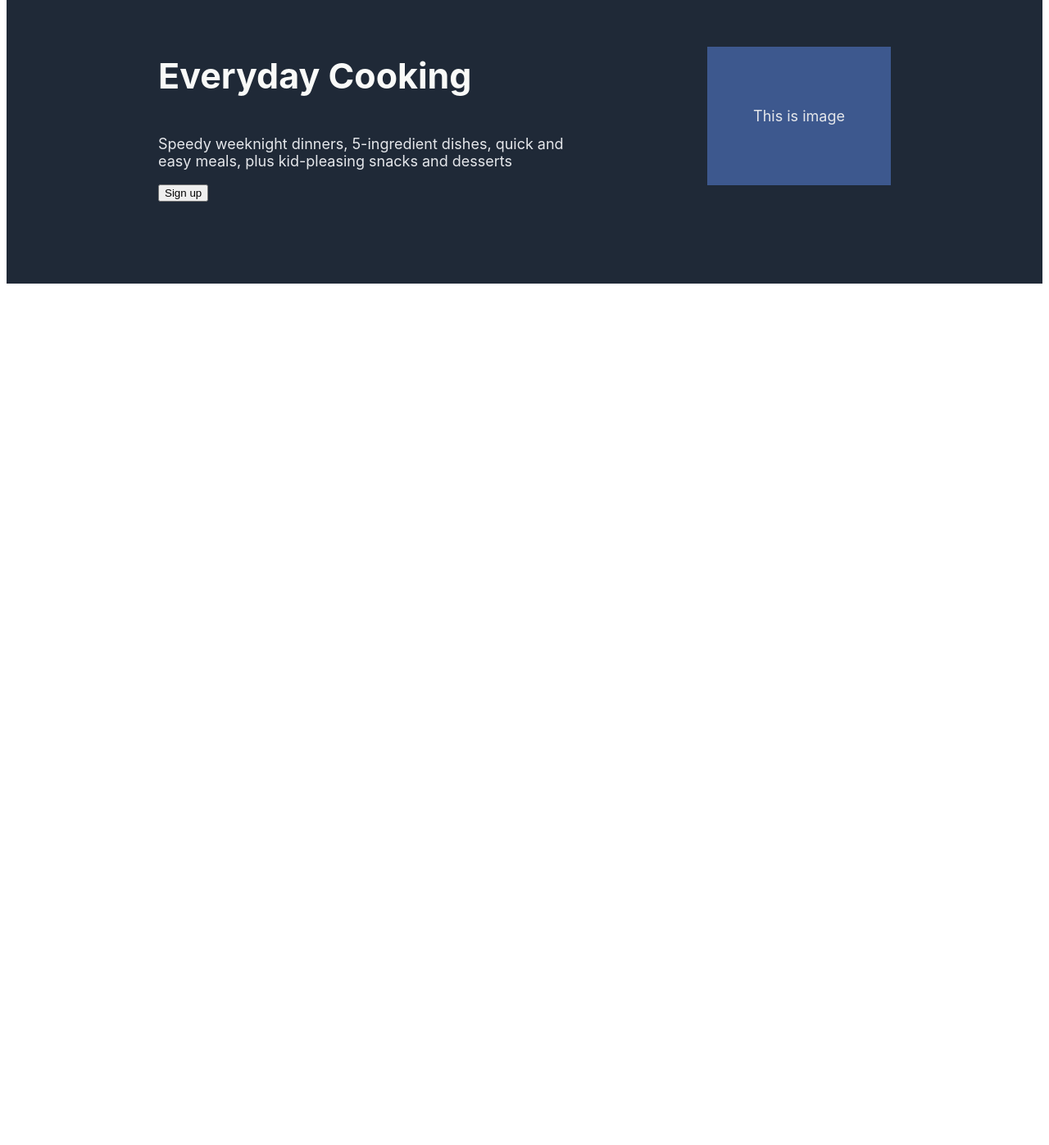
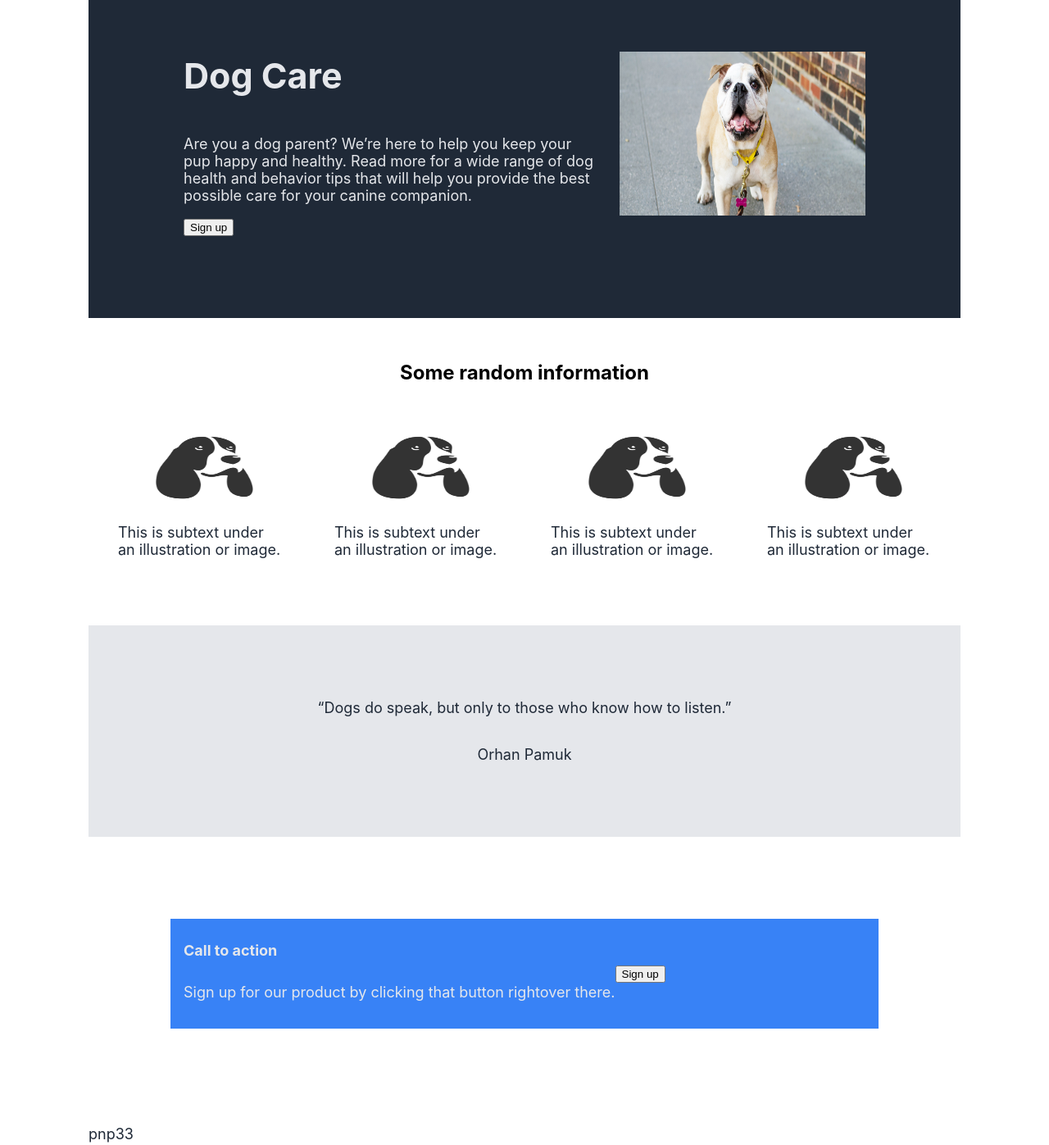
Before and after one commit to pnp33/odin-recipes, a plain HTML site: page index.html in a window 1280 px wide. Shown: the part 180-1577 px from the top of the page at 82% size. Before the commit the page ends 800 px from the top, so only its background shows below. Drawn offline with Linux system fonts and the light colour scheme.

Commit message:
Edit index.html ad styles.css

```diff
--- a/index.html
+++ b/index.html
@@ -18,25 +18,51 @@
     </div>
     <div class="body1">
         <div class="container1">
-            <h1>Everyday Cooking</h1>
-            <p>Speedy weeknight dinners, 5-ingredient dishes, quick and easy meals, plus kid-pleasing snacks and desserts</p>
+            <h1 class="hero-main-text">Dog Care</h1>
+            <p class="hero-secondary-text">Are you a dog parent? We’re here to help you keep your pup happy and healthy. Read more for a wide range of dog health and behavior tips that will help you provide the best possible care for your canine companion.</p>
             <button>Sign up</button>
         </div>
-        <div class="image1">
-            <p>This is image</p>
+        <img class="placeholder-image" src="./images/dog-care_general-dog-care_main-image.jpg"></img>
+    </div>
+
+    <div class="body2">
+        <h2>Some random information</h1>
+
+        <div class="container2">
+            <div class="card2">
+                <img class="image2" src="./images/dog-logo.png"></img>
+                <p class="italic">This is subtext under an illustration or image.</p>
+            </div>
+            <div class="card2">
+                <img class="image2" src="./images/dog-logo.png"></img>
+                <p class="italic">This is subtext under an illustration or image.</p>
+            </div>
+            <div class="card2">
+                <img class="image2" src="./images/dog-logo.png"></img>
+                <p class="italic">This is subtext under an illustration or image.</p>
+            </div>
+            <div class="card2">
+                <img class="image2" src="./images/dog-logo.png"></img>
+                <p class="italic">This is subtext under an illustration or image.</p>
+            </div>
         </div>
     </div>
 
-    <div class="body2">
-    </div>
-
     <div class="body3">
+        <p>“Dogs do speak, but only to those who know how to listen.”</p>
+        <p class="author">Orhan Pamuk</p>
     </div>
 
     <div class="body4">
+        <div class="container4">
+            <h1 class="hero-secondary-text">Call to action</h1>
+            <p class="hero-secondary-text">Sign up for our product by clicking that button rightover there.</p>
+        </div>
+        <button>Sign up</button>
     </div>
 
     <div class="footer">
+        <p>pnp33</p>
     </div>
 
 </body>
--- a/styles.css
+++ b/styles.css
@@ -3,16 +3,31 @@ body {
     flex-direction: column;
     font-family: -apple-system, BlinkMacSystemFont, 'Segoe UI', Roboto, Oxygen, Ubuntu, Cantarell, 'Open Sans', 'Helvetica Neue', sans-serif;
     flex: 1;
+    padding: 0px 100px;
+}
+
+.placeholder-image {
+    width: 300px;
+    height: 200px;
+}
+
+.hero-main-text {
+    color: #e5e7eb;
+}
+
+.hero-secondary-text {
+    color: #e5e7eb;
+    font-size: 18px;
 }
 
 h1 {
     font-size: 43px;
-    color: #f9faf8;
+    color: #1f2937;
 }
 
 p {
     font-size: 18px;
-    color: #e5e7eb;
+    color: #1f2937;
 }
 
 .header {
@@ -63,3 +78,55 @@ ul {
     background-color: #3d588e;
     padding: 56px;
 }
+
+.italic {
+    font: 18px;
+    color: #1f2937;
+}
+
+.image2 {
+    width: 200px;
+    height: 100px;
+}
+
+.card2 {
+    display: flex;
+    flex-direction: column;
+    align-items: center;
+    justify-content: center;
+    padding: 32px;
+}
+
+.body2 {
+    display: flex;
+    flex-direction: column;
+    align-items: center;
+    padding: 32px;
+}
+
+.container2 {
+    display: flex;
+    align-items: center;
+    justify-content: space-around;
+}
+
+.body3 {
+    display: flex;
+    flex-direction: column;
+    padding: 72px;
+    align-items: center;
+    background-color: #e5e7eb;
+}
+
+.body4 {
+    background-color: #3882f6;
+    display: flex;
+    align-items: center;
+    margin: 100px;
+    padding: 16px;
+}
+
+.container4 {
+    display: flex;
+    flex-direction: column;
+}
```
Also changed, not shown: images/dog-care_general-dog-care_main-image.jpg (added), 1 other file.
